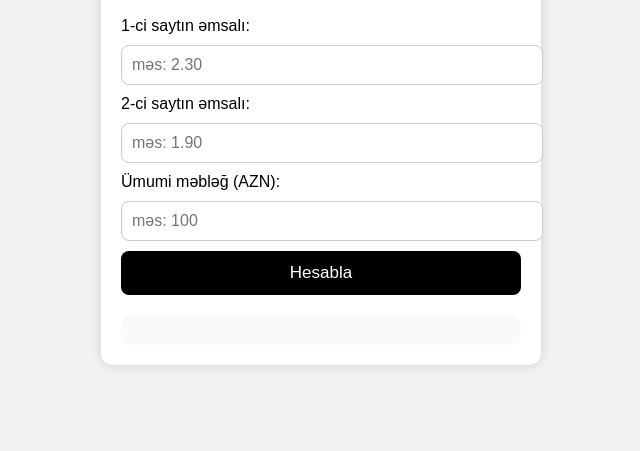
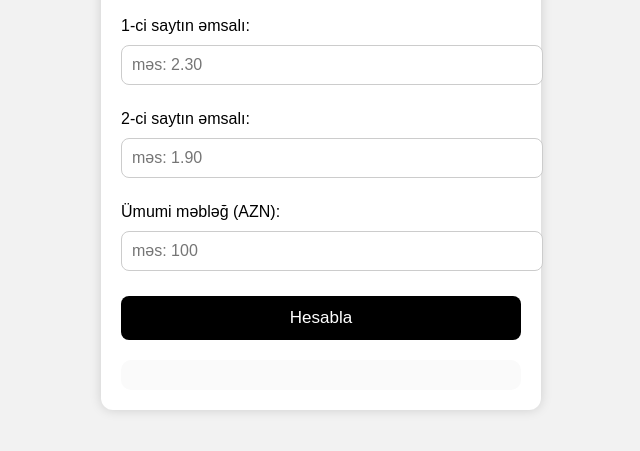
Before and after one commit to buglama/arbi_calc, a plain HTML site: page index.html in a window 1280 px wide. Shown: the part 91-542 px from the top of the page, without its empty margins (319-959 px from the left). Drawn offline with Linux system fonts and the light colour scheme.

Commit message:
Refactor HTML structure and improve styles
Updated layout and styling for better user experience.

```diff
--- a/index.html
+++ b/index.html
@@ -17,9 +17,20 @@
             max-width: 400px;
             margin: auto;
             background: white;
-            padding: 20px;
+            padding: 20px 20px;
             border-radius: 12px;
             box-shadow: 0 0 12px rgba(0, 0, 0, 0.15);
+            display: flex;
+            flex-direction: column;
+            justify-content: center;
+        }
+
+        .inp-box {
+            margin-bottom: 15px;
+            width: 100%;
+            display: flex;
+            flex-direction: column;
+            justify-content: center;
         }
 
         input {
@@ -61,14 +72,20 @@
     <div class="container">
         <h2>Arbitraj Kalkulyatoru</h2>
 
-        <label>1-ci saytın əmsalı:</label>
-        <input id="odds1" type="number" step="0.01" placeholder="məs: 2.30" />
+        <div class="inp-box">
+            <label for="odds1">1-ci saytın əmsalı:</label>
+            <input id="odds1" type="number" step="0.01" placeholder="məs: 2.30" />
+        </div>
 
-        <label>2-ci saytın əmsalı:</label>
-        <input id="odds2" type="number" step="0.01" placeholder="məs: 1.90" />
+        <div class="inp-box">
+            <label for="odds2">2-ci saytın əmsalı:</label>
+            <input id="odds2" type="number" step="0.01" placeholder="məs: 1.90" />
+        </div>
 
-        <label>Ümumi məbləğ (AZN):</label>
-        <input id="bank" type="number" step="0.01" placeholder="məs: 100" />
+        <div class="inp-box">
+            <label for="bank">Ümumi məbləğ (AZN):</label>
+            <input id="bank" type="number" step="0.01" placeholder="məs: 100" />
+        </div>
 
         <button onclick="calc()">Hesabla</button>
 
```
